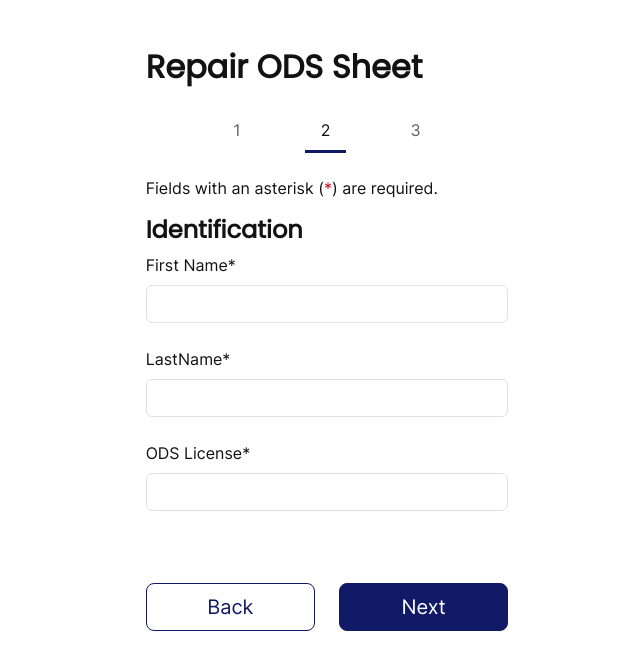
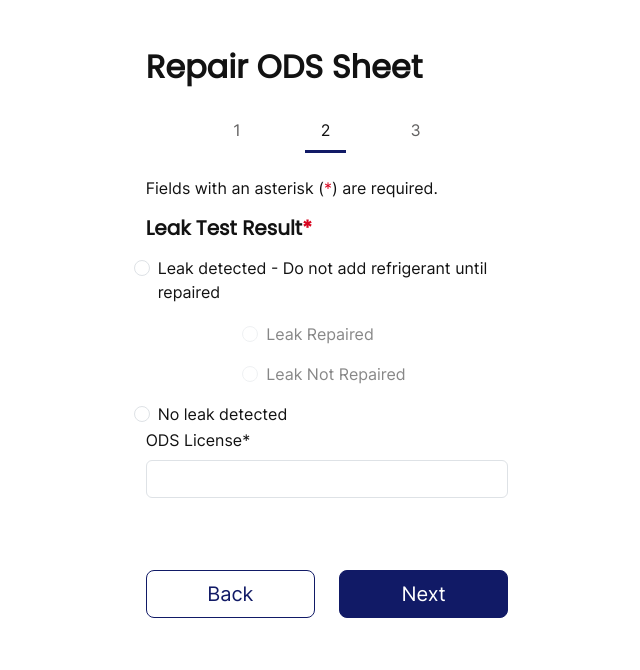
Before and after one commit to Christopher-DSA/Week2TempRefit, a Flask app: template templates/equipment/repair_ODS_Sheet.html in a window 1280 px wide, after a click that opens the changed part. Shown: the part 74-744 px from the top of the page, without its empty margins (313-953 px from the left). Run offline with Flask 3, Linux system fonts and the light colour scheme; the template is opened without the code that fills it, so the values that code supplies are empty.

Commit message:
creating the disabled leak test result radio buttons

```diff
--- a/templates/equipment/repair_ODS_Sheet.html
+++ b/templates/equipment/repair_ODS_Sheet.html
@@ -230,21 +230,48 @@
                                     <div class="tab-pane" role="tabpanel" id="tab-2">
                                         <!-- Start: Form Input -->
                                         <div class="row">
-                                            <div class="col">
-                                                <p>Fields with an asterisk (<span class="text-danger">*</span>) are required.</p>
-                                                <h4>Identification</h4><!-- Start: First Name -->
-                                                <div class="mb-4"><label class="form-label">First Name*</label><input
-                                                        class="form-control" type="text" required="" name="First Name">
-                                                </div><!-- End: First Name -->
-                                                <!-- Start: Last Name -->
-                                                <div class="mb-4"><label class="form-label">LastName*</label><input
-                                                        class="form-control" type="text" required="" name="Last Name">
-                                                </div><!-- End: Last Name -->
-                                                <!-- Start: License -->
-                                                <div class="mb-4"><label class="form-label">ODS License*</label><input
-                                                        class="form-control" type="text" required="" name="License">
-                                                </div><!-- End: License -->
+                                            <p>Fields with an asterisk (<span class="text-danger">*</span>) are
+                                                required.</p>
+                                            <h5 class="mb-3">Leak Test Result<span class="text-danger">*</span></h5>
+                                            <div class="form-check">
+                                                <input class="form-check-input" type="radio" name="flexRadioDefault"
+                                                    id="flexRadioDefault1">
+                                                <label class="form-check-label" for="flexRadioDefault1">
+                                                    Leak detected - Do not add refrigerant until repaired
+                                                </label>
                                             </div>
+                                            <div class="container">
+                                                <div class="row justify-content-center">
+                                                    <div class="col-6">
+                                                        <div class="form-check my-3">
+                                                            <input class="form-check-input" type="radio"
+                                                                name="radioOption" id="radioOption1" value="option1" disabled>
+                                                            <label class="form-check-label" for="radioOption1">
+                                                                Leak Repaired
+                                                            </label>
+                                                        </div>
+                                                        <div class="form-check my-3">
+                                                            <input class="form-check-input" type="radio"
+                                                                name="radioOption" id="radioOption2" value="option2" disabled>
+                                                            <label class="form-check-label" for="radioOption2">
+                                                                Leak Not Repaired
+                                                            </label>
+                                                        </div>
+                                                    </div>
+                                                </div>
+                                            </div>
+                                            <!-- Start: Last Name -->
+                                            <div class="form-check">
+                                                <input class="form-check-input" type="radio" name="flexRadioDefault"
+                                                    id="flexRadioDefault1">
+                                                <label class="form-check-label" for="flexRadioDefault1">
+                                                    No leak detected
+                                                </label>
+                                            </div>
+                                            <!-- Start: License -->
+                                            <div class="mb-4"><label class="form-label">ODS License*</label><input
+                                                    class="form-control" type="text" required="" name="License">
+                                            </div><!-- End: License -->
                                         </div><!-- End: Form Input -->
                                     </div>
                                     <div class="tab-pane" role="tabpanel" id="tab-3">
```
